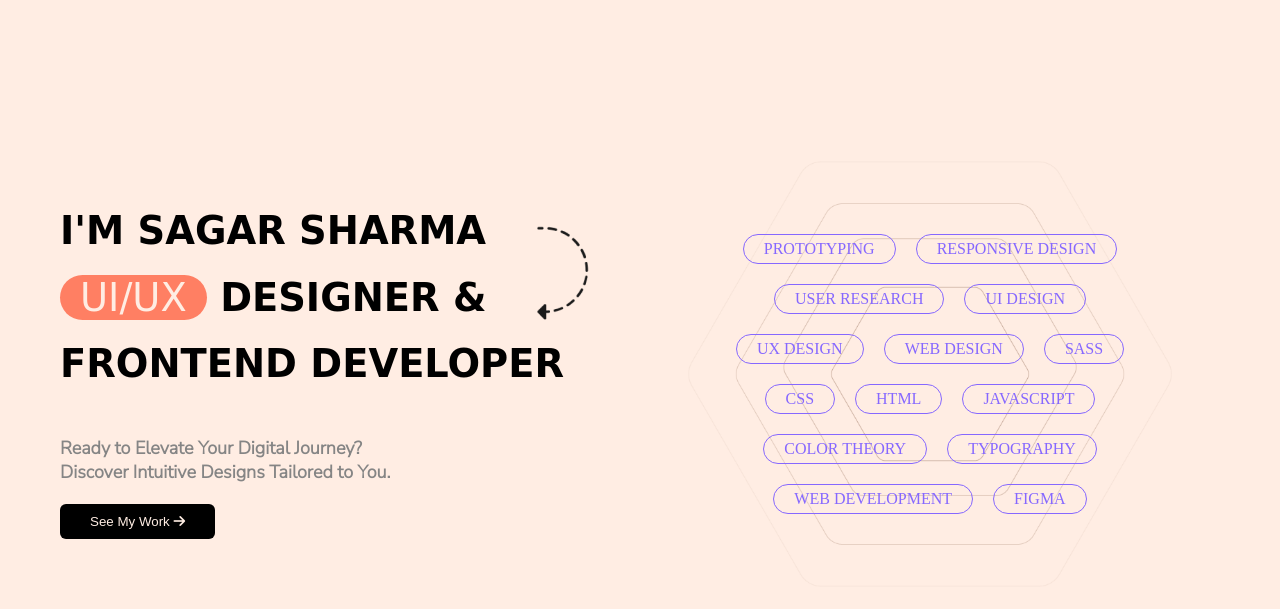
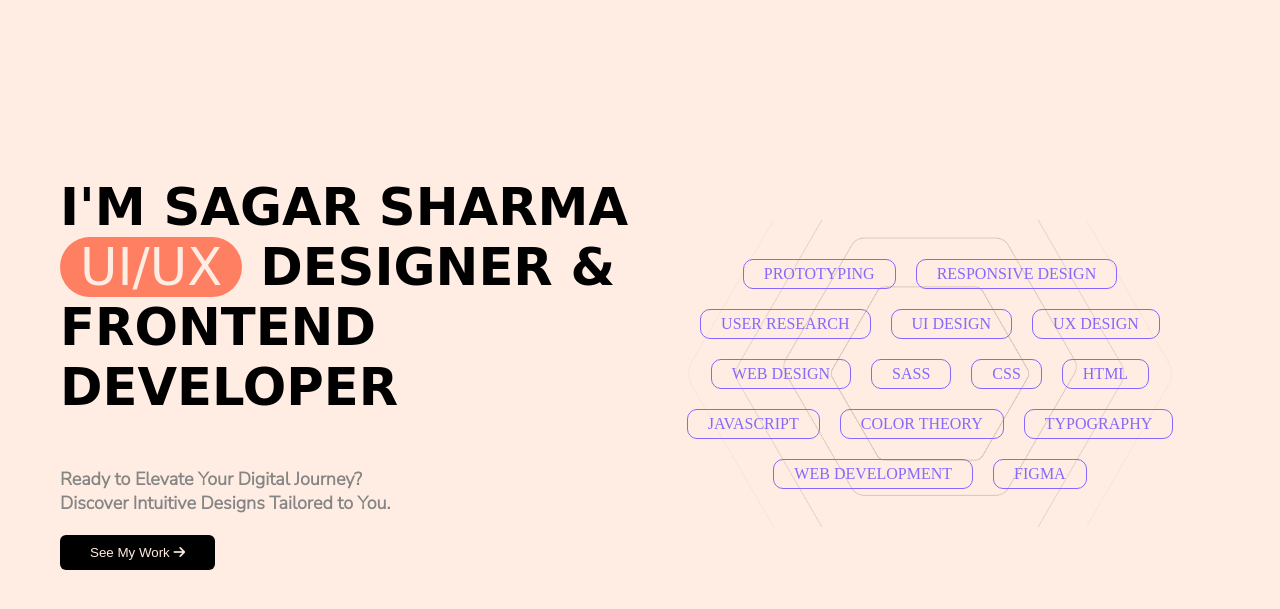
Before and after one commit to Sagar-Sharma-7/portfolio-2023, a plain HTML site: page index.html in a window 1280 px wide. Shown: the part 69-678 px from the top of the page. Drawn offline with Linux system fonts and the light colour scheme; a web font is replaced by a local one.

Commit message:
solved font size resizing problem

```diff
--- a/index.html
+++ b/index.html
@@ -38,10 +38,7 @@
    <div class="main_container">
     <div class="inner_left">
         <div class="intro_wrap">
-            <div class="first_line">I'M SAGAR SHARMA</div>
-            <div class="curve_arrow"><img src="./public/img/curve_arrow.png" alt="curve arrow pointing on secon line"></div>
-            <div class="second_line"><span class="highlight">UI/UX</span> DESIGNER &</div>
-            <div class="third_line">FRONTEND DEVELOPER</div>
+            <div class="intro">I'M SAGAR SHARMA <span class="highlight">UI/UX</span> DESIGNER & FRONTEND DEVELOPER</div>
         </div>
 
         <div class="brief_question">Ready to Elevate Your Digital Journey? <br> Discover Intuitive Designs Tailored to You.</div>
--- a/public/style/style.scss
+++ b/public/style/style.scss
@@ -101,18 +101,8 @@ header{
         .intro_wrap{
             font-weight: 700;
             font-family: 'Bagel Fat One', cursive;
-            font-size: min(3vw, 56px);
-            display: grid;
-            .first_line{
-                grid-row: 1;
-                grid-column: 1;
-            }
-            .curve_arrow{
-                grid-column: 2;
-                grid-row: 1 / span 2;
-            }
-            .second_line{
-                grid-row: 2;
+            font-size: clamp(44px, 4vw, 54px);
+            .intro{
                 .highlight{
                     padding: 0px 20px;
                     background-color: $secondary-one;
@@ -120,10 +110,6 @@ header{
                     border-radius: 50px;
                     font-weight: 500;
                 }
-            }
-            .third_line{
-                grid-column: 1 / span 2;
-                grid-row: 3;
             }
         }
         .brief_question{
@@ -153,7 +139,7 @@ header{
     }
     .inner_right{
         width: 50%;
-        padding: 80px;
+        padding: min(3vw, 60px);
         background: url(../img/hexagon_pattern.png);
         background-color: transparent;
         background-position: center;
@@ -167,7 +153,7 @@ header{
             justify-content: center;
             .keyword{
                 border: 1px solid $secondary-two;
-                border-radius: 50px;
+                border-radius: 10px;
                 color: $secondary-two;
                 padding: 5px 20px;
                 transition: 500ms;
@@ -175,7 +161,7 @@ header{
                     background-color: $secondary-two;
                     color: $primary-color;
                     cursor: default;
-                    transform: scaleX(1.1);
+                    border-radius: 50px;
                 }
             }
         }
```
Also changed, not shown: public/style/style.css, 1 other file.
